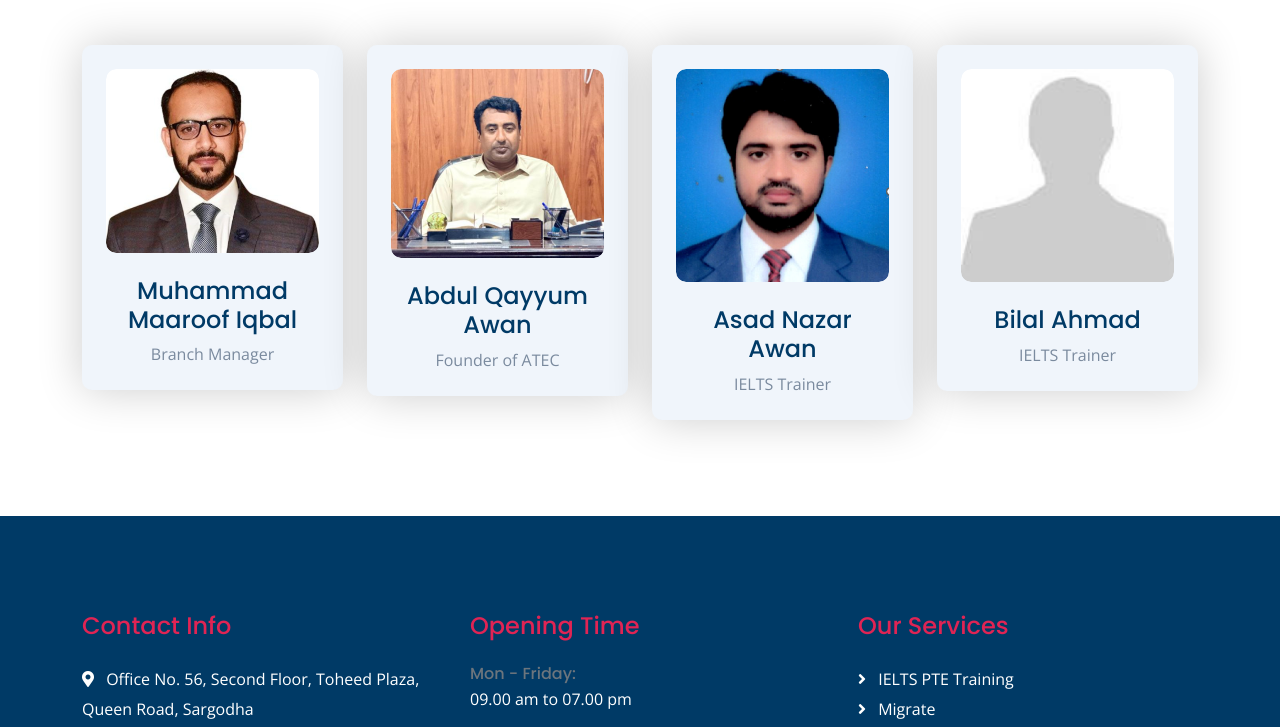
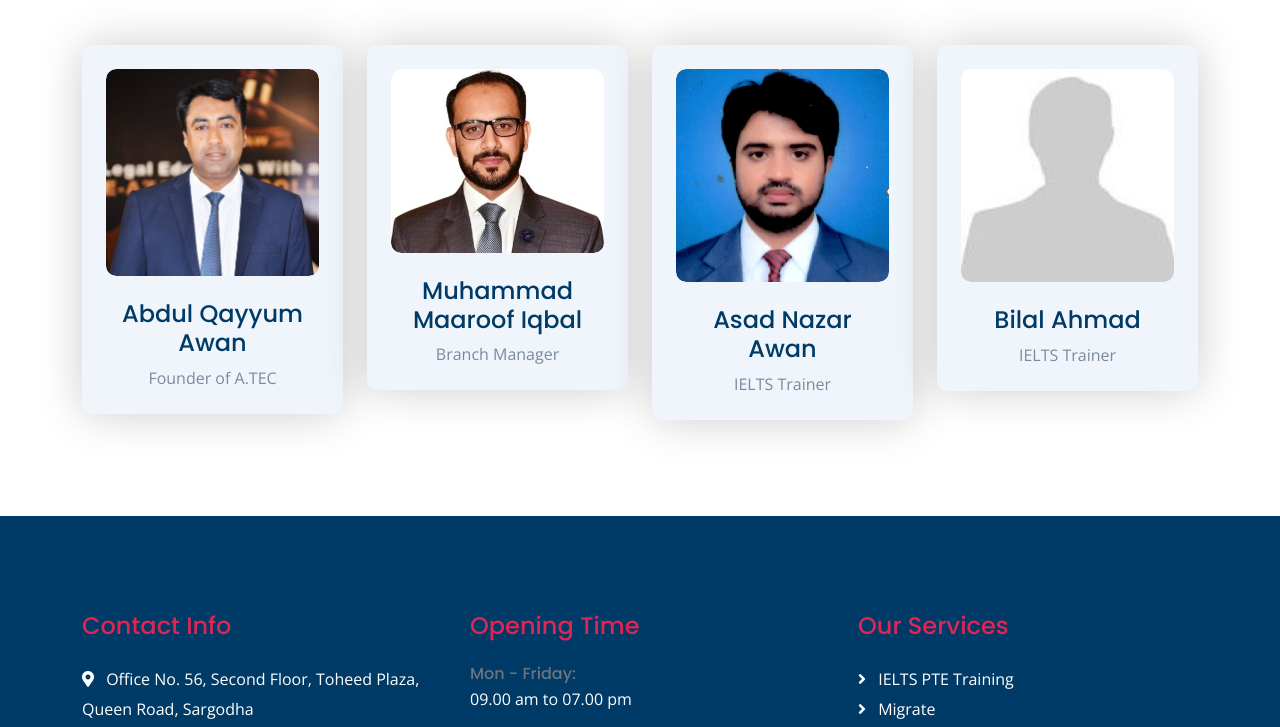
Before and after one commit to Chamanabbas786/ATEC, a plain HTML site: page index.html in a window 1280 px wide. Shown: the part 4019-4746 px from the top of the page. Drawn offline with nearby package versions, Linux system fonts and the light colour scheme.

Commit message:
Image change

```diff
--- a/index.html
+++ b/index.html
@@ -395,6 +395,18 @@
 
                     </div>
                     <div class="row g-4 justify-content-center">
+                         <div class="col-md-6 col-lg-6 col-xl-3 wow fadeInUp" data-wow-delay="0.3s">
+                            <div class="office-item p-4">
+                                <div class="office-img mb-4">
+                                    <img src="img/IMG-20250806-WA0003.jpg" class="img-fluid w-100 rounded" alt="">
+                                </div>
+                                <div class="office-content d-flex flex-column">
+                                    <h4 class="mb-2">Abdul Qayyum Awan</h4>
+                                    <p class="mb-0">Founder of A.TEC</p>
+
+                                </div>
+                            </div>
+                        </div>
                         <div class="col-md-6 col-lg-6 col-xl-3 wow fadeInUp" data-wow-delay="0.1s">
                             <div class="office-item p-4">
                                 <div class="office-img mb-4">
@@ -410,18 +422,7 @@
                                 </div>
                             </div>
                         </div>
-                        <div class="col-md-6 col-lg-6 col-xl-3 wow fadeInUp" data-wow-delay="0.3s">
-                            <div class="office-item p-4">
-                                <div class="office-img mb-4">
-                                    <img src="img/Screenshot (175).png" class="img-fluid w-100 rounded" alt="">
-                                </div>
-                                <div class="office-content d-flex flex-column">
-                                    <h4 class="mb-2">Abdul Qayyum Awan</h4>
-                                    <p class="mb-0">Founder of ATEC</p>
 
-                                </div>
-                            </div>
-                        </div>
                         <div class="col-md-6 col-lg-6 col-xl-3 wow fadeInUp" data-wow-delay="0.5s">
                             <div class="office-item p-4">
                                 <div class="office-img mb-4">
```
Also changed, not shown: img/IMG-20250806-WA0003.jpg (added), img/Screenshot (175).png (deleted).
